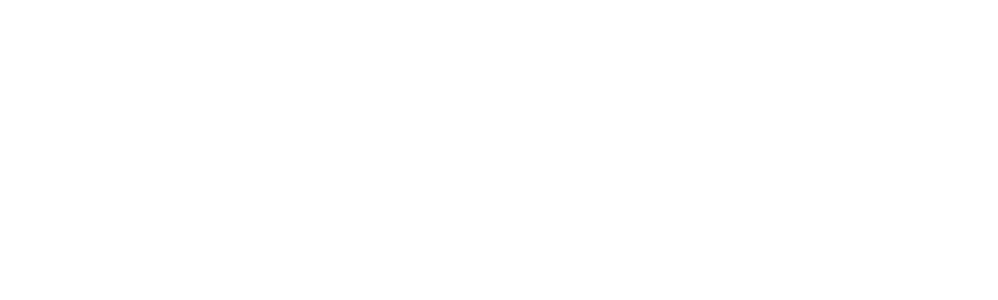
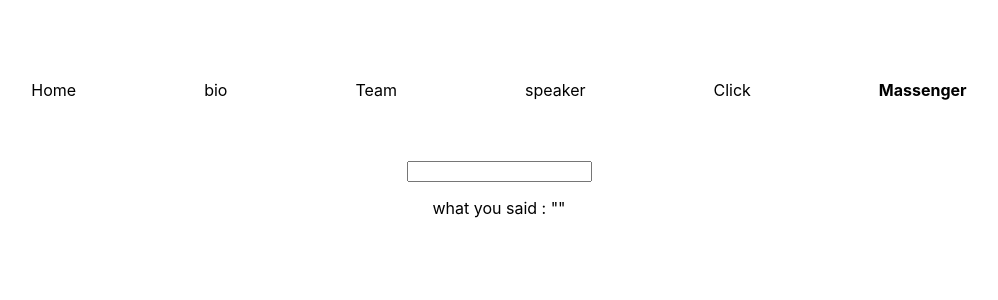
Before and after one commit to H3nrush/celibrity, a React (Create React App) app: page /Massenger in a window 1280 px wide. Before the commit this address had no page. Shown: the top 300 px of the page, without its empty margins (141-1139 px from the left). Built offline with nearby package versions, Linux system fonts and the light colour scheme.

Commit message:
Massenger

```diff
--- a/src/App.js
+++ b/src/App.js
@@ -7,6 +7,7 @@
 import Last from './pages/Last';
 import Speakers from './Speakers/Math';
 import Click from './pages/Click';
+import Massenger from './pages/Home/massenger';
 
 function App() {
   return (
@@ -17,6 +18,7 @@
         <Route path='/celiOne' element={<Last />} />
         <Route path='/speaker' element={<Speakers />} />
         <Route path='/Click' element={<Click />}/>
+        <Route path='/Massenger' element={<Massenger />} />
       </Routes>
     </BrowserRouter>
   );
--- a/src/Speakers/Math.js
+++ b/src/Speakers/Math.js
@@ -2,7 +2,7 @@
 import SCard from "./sCard";
 
 function Speakers(){
-    const speak =["hassan"];
+    const speak =["Belli"];
 
 return(
     <>
--- a/src/Speakers/sCard.jsx
+++ b/src/Speakers/sCard.jsx
@@ -3,7 +3,7 @@
     return(
         <article className="container">
             <h3>{currentSpeaker}</h3>
-            <p>{currentSpeaker} he said .</p>
+            <p>{currentSpeaker} she said .</p>
         </article>
     );
 };
--- a/src/component/Header/Header.jsx
+++ b/src/component/Header/Header.jsx
@@ -11,6 +11,7 @@
                     <li>{thisPage === "celiOne" ? (<strong><Link className='a' to={"/celiOne"}>Team</Link></strong>):(<Link className='a' to={"/celiOne"}>Team</Link>)}</li>
                     <li>{thisPage === "speaker" ? (<strong><Link className='a' to={"/speaker"}>speaker</Link></strong>):(<Link className='a' to={"/speaker"}>speaker</Link>)}</li>
                     <li>{thisPage === "btnClick" ? (<strong><Link className='a' to={"/Click"}>Click</Link></strong>):(<Link className='a' to={"/Click"}>Click</Link>)}</li>
+                    <li>{thisPage === "Massenger" ? (<strong><Link className='a' to={"/Massenger"}>Massenger</Link></strong>):(<Link className='a' to={"/Massenger"}>Massenger</Link>)}</li>
                 </ul>
             </nav>
         </div>
--- /dev/null
+++ b/src/pages/Home/massenger.jsx
@@ -0,0 +1,22 @@
+import { useState } from "react";
+import Header from "../../component/Header/Header";
+
+function Massenger(){
+
+    const [massege , setmessage] = useState("");
+
+    const writeMassegeChange = (event) => {
+        setmessage(event.target.value);
+    };
+
+    return(<>
+    <Header thisPage="Massenger" />
+    <form className="container">
+        <label>
+            <input onChange={writeMassegeChange} type="text" name="massege" />
+        </label>
+        <p>what you said : "{massege}"</p>
+    </form>
+    </>)
+}
+export default Massenger;
```
